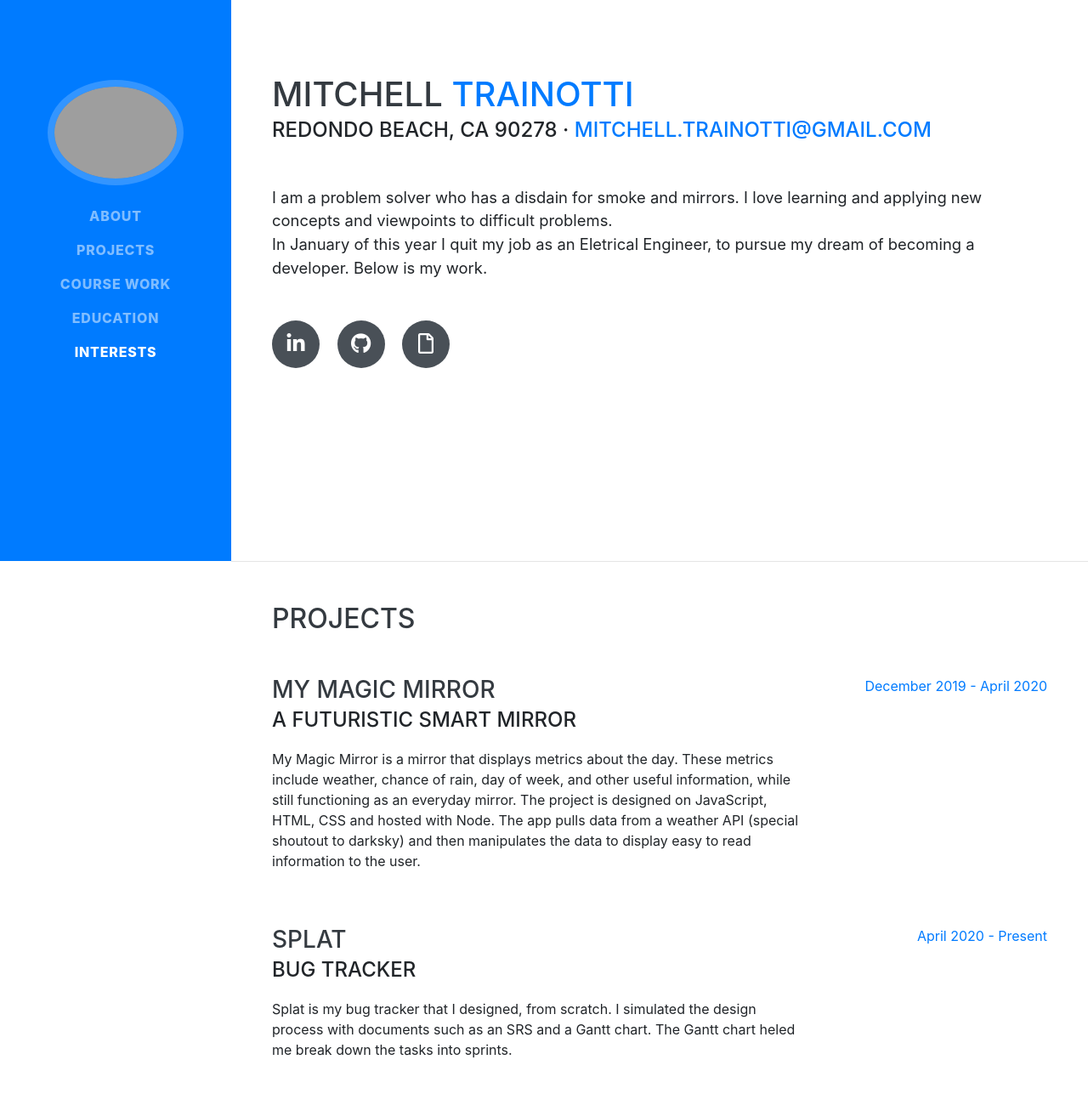
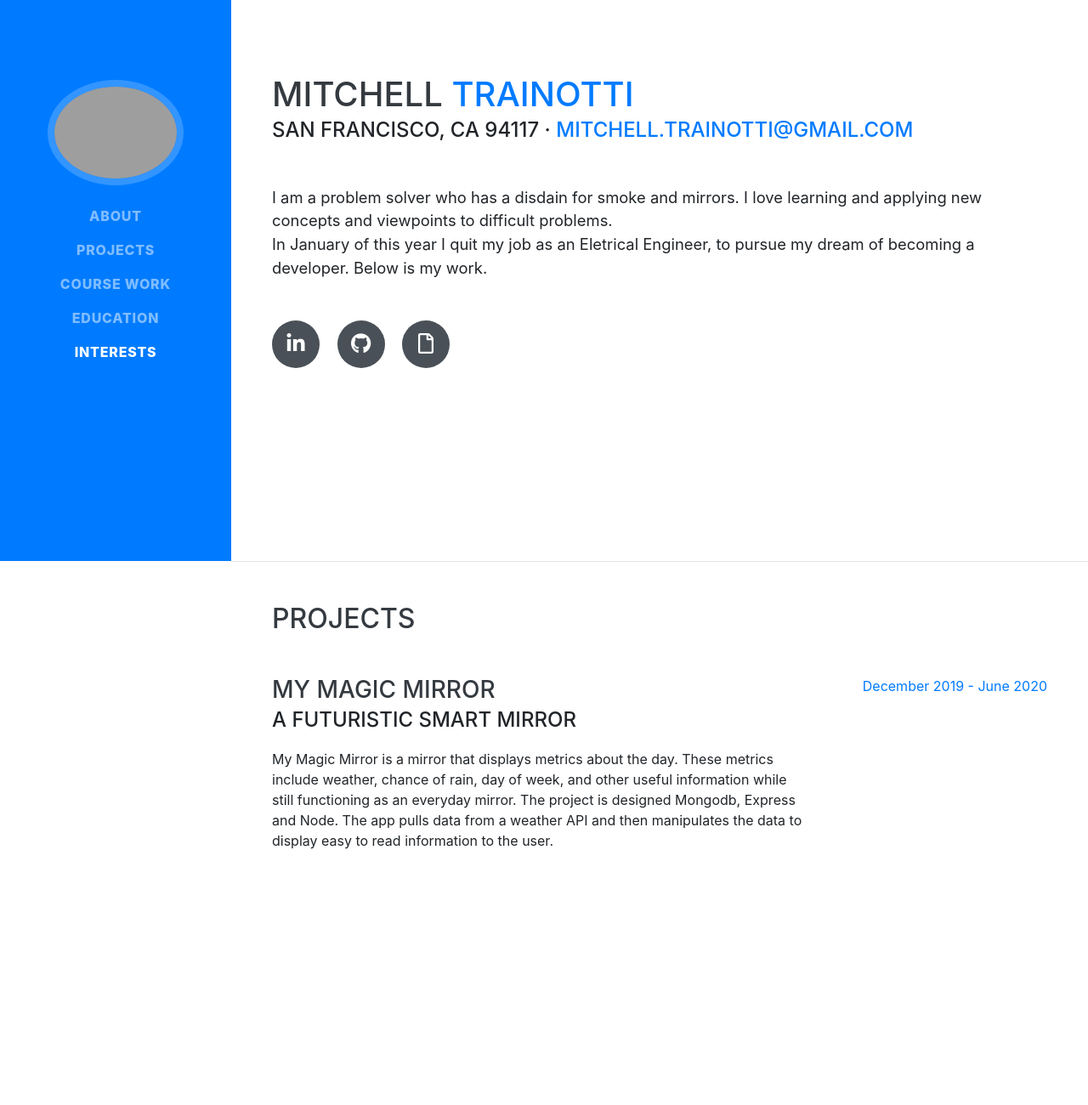
Before and after one commit to mitchell-trainotti/mitchell-trainotti.github.io, a website with bundled scripts: page index.html in a window 1280 px wide. Shown: the part 140-1440 px from the top of the page at 85% size. Built offline with nearby package versions, Linux system fonts and the light colour scheme; grey boxes are pictures that could not be loaded; a web font is replaced by a local one.

Commit message:
Update resume and projects

```diff
--- a/index.html
+++ b/index.html
@@ -63,7 +63,7 @@
         <h1 class="mb-0">Mitchell
           <span class="text-primary">Trainotti</span>
         </h1>
-        <div class="subheading mb-5"> Redondo Beach, CA 90278 ·
+        <div class="subheading mb-5"> San Francisco, CA 94117 ·
           <a href="mailto:name@email.com">mitchell.trainotti@gmail.com</a>
         </div>
         <p class="lead mb-5">I am a problem solver who has a disdain for smoke and mirrors. I love learning and applying new concepts and viewpoints to difficult problems. <br /> In January of this year I quit my job as an Eletrical Engineer, to pursue my dream of becoming a developer. Below is my work.</p>
@@ -91,14 +91,14 @@
           <div class="resume-content">
             <h3 class="mb-0">My Magic Mirror</h3>
             <div class="subheading mb-3">A futuristic smart mirror</div>
-            <p>My Magic Mirror is a mirror that displays metrics about the day. These metrics include weather, chance of rain, day of week, and other useful information, while still functioning as an everyday mirror. The project is designed on JavaScript, HTML, CSS and hosted with Node. The app pulls data from a weather API (special shoutout to darksky) and then manipulates the data to display easy to read information to the user.</p>
+            <p>My Magic Mirror is a mirror that displays metrics about the day. These metrics include weather, chance of rain, day of week, and other useful information while still functioning as an everyday mirror. The project is designed Mongodb, Express and Node. The app pulls data from a weather API and then manipulates the data to display easy to read information to the user.</p>
           </div>
           <div class="resume-date text-md-right">
-            <span class="text-primary">December 2019 - April 2020</span>
+            <span class="text-primary">December 2019 - June 2020</span>
           </div>
         </div>
 
-        <div class="resume-item d-flex flex-column flex-md-row justify-content-between mb-5">
+        <!-- <div class="resume-item d-flex flex-column flex-md-row justify-content-between mb-5">
           <div class="resume-content">
             <h3 class="mb-0">Splat</h3>
             <div class="subheading mb-3">Bug tracker</div>
@@ -109,7 +109,7 @@
           </div>
         </div>
 
-      </div>
+      </div> -->
 
     </section>
 
@@ -145,11 +145,11 @@
           </div>
         </div>
 
-		<div class="resume-item d-flex flex-column flex-md-row justify-content-between mb-5">
+		<!-- <div class="resume-item d-flex flex-column flex-md-row justify-content-between mb-5">
           <div class="resume-content">
              <div class="text-primary"><strong>Python Django Dev to Deployment:</strong> An introduction to Django. I took this course to complement my knowledge in Python and to help me to produce my Splat project.</div>
           </div>
-        </div>
+        </div> -->
 
       </div>
 
```
Also changed, not shown: 1 other file.
